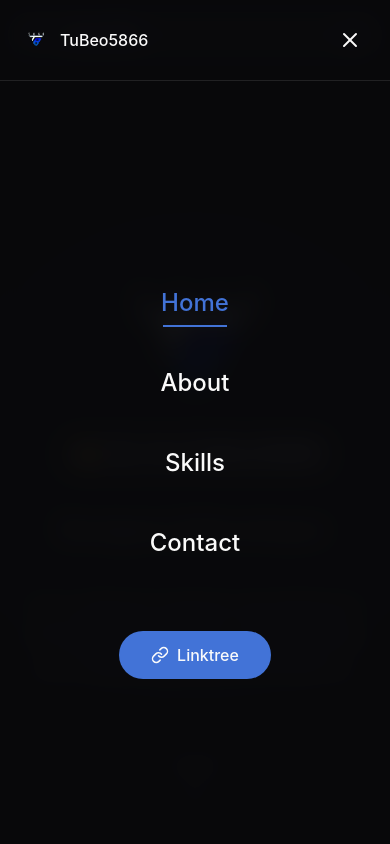
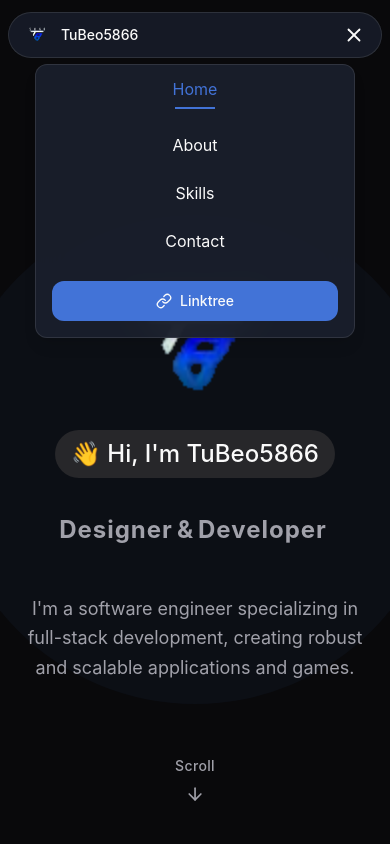
Before and after one commit to TuBeo5866/p-195704, a React (Vite) app: page / in a window 390 px wide. Both pictures are taken after a click on the button "Open menu". Shown: the top 844 px of the page. Built offline with nearby package versions, Linux system fonts and the light colour scheme.

Commit message:
Refactor: Implement navigation menu

```diff
--- a/src/components/Header.tsx
+++ b/src/components/Header.tsx
@@ -1,4 +1,3 @@
-
 import React, { useState, useEffect } from 'react';
 import { cn } from '@/lib/utils';
 import { Menu, X, Link } from 'lucide-react';
@@ -17,14 +16,12 @@ const Header: React.FC = () => {
 
   useEffect(() => {
     const handleScroll = () => {
-      // Only update state when crossing the threshold
       const shouldBeScrolled = window.scrollY > 20;
       if (isScrolled !== shouldBeScrolled) {
         setIsScrolled(shouldBeScrolled);
       }
 
-      // Less frequent section detection
-      if (window.scrollY % 5 === 0) { // Only check every 5px of scroll
+      if (window.scrollY % 5 === 0) {
         const sections = document.querySelectorAll('section[id]');
         const scrollPosition = window.pageYOffset + 300;
 
@@ -50,7 +47,6 @@ const Header: React.FC = () => {
 
   const toggleMenu = () => {
     setIsMenuOpen(!isMenuOpen);
-    document.body.style.overflow = isMenuOpen ? 'auto' : 'hidden';
   };
 
   const handleMenuItemClick = (href: string) => {
@@ -88,7 +84,6 @@ const Header: React.FC = () => {
             <span className="text-sm font-medium">TuBeo5866</span>
           </a>
 
-          {/* Centered Navigation */}
           <nav className="hidden md:flex flex-1 justify-center">
             <div className="flex space-x-3 items-center">
               {menuItems.map((item) => (
@@ -116,7 +111,6 @@ const Header: React.FC = () => {
             </div>
           </nav>
 
-          {/* Linktree Button */}
           <div className="hidden md:block">
             <a
               href="https://linktr.ee/tubeo5866"
@@ -139,75 +133,43 @@ const Header: React.FC = () => {
         </div>
       </div>
 
-      {/* Improved Mobile Menu */}
       {isMenuOpen && (
-        <div
-          className="fixed inset-0 bg-background/95 backdrop-blur-md flex flex-col md:hidden z-50"
-        >
-          <div className="flex justify-between items-center p-5 border-b border-white/10">
-            <a
-              href="#home"
-              className="hover:opacity-80 transition-opacity flex items-center gap-2"
-              onClick={(e) => {
-                e.preventDefault();
-                handleMenuItemClick('#home');
-              }}
-            >
-              <img
-                src="/lovable-uploads/95074087-2854-4712-8cd7-00d21e8268fd.png"
-                alt="Logo"
-                className="h-8 w-auto"
-              />
-              <span className="font-medium">TuBeo5866</span>
-            </a>
-
-            <button
-              className="text-foreground p-2 rounded-full hover:bg-white/10 focus:outline-none"
-              onClick={toggleMenu}
-              aria-label="Close menu"
-            >
-              <X size={24} />
-            </button>
-          </div>
-
-          <nav className="flex flex-col items-center justify-center flex-1 p-5">
-            <div className="flex flex-col items-center gap-8 py-8 w-full">
+        <div className="absolute top-16 left-0 right-0 px-4 md:hidden z-50">
+          <div className="bg-[#1A1F2C]/95 backdrop-blur-lg border border-white/10 rounded-xl shadow-lg overflow-hidden mx-auto max-w-xs">
+            <div className="flex flex-col">
               {menuItems.map((item, index) => (
                 <a
                   key={item.label}
                   href={item.href}
                   className={cn(
-                    'text-2xl font-medium transition-all duration-300 hover:text-primary relative py-2 px-4 w-full text-center',
+                    'px-5 py-3 text-center transition-colors hover:bg-white/5',
                     activeSection === item.href.slice(1) ? 'text-primary' : 'text-foreground'
                   )}
-                  style={{ transitionDelay: `${index * 50}ms` }}
                   onClick={(e) => {
                     e.preventDefault();
                     handleMenuItemClick(item.href);
                   }}
                 >
                   {item.label}
-                  <span
-                    className={cn(
-                      'absolute bottom-0 left-1/2 w-16 -translate-x-1/2 h-[2px] transition-all duration-300 transform',
-                      activeSection === item.href.slice(1) ? 'bg-primary scale-x-100' : 'bg-muted-foreground/30 scale-x-0'
+                  {activeSection === item.href.slice(1) && (
+                    <div className="w-10 h-0.5 bg-primary mx-auto mt-1.5" />
                   )}
-                  />
                 </a>
               ))}
-            </div>
 
-            {/* Mobile Linktree Button */}
+              <div className="p-4">
                 <a
                   href="https://linktr.ee/tubeo5866"
                   target="_blank"
                   rel="noopener noreferrer"
-              className="mt-8 inline-flex items-center justify-center gap-2 bg-primary hover:bg-primary/90 text-primary-foreground transition-colors duration-200 rounded-full px-8 py-3 text-base font-medium"
+                  className="flex items-center justify-center gap-2 bg-primary hover:bg-primary/90 text-primary-foreground transition-colors duration-200 rounded-lg w-full py-2.5 text-sm font-medium"
                 >
-              <Link size={18} />
+                  <Link size={16} />
                   Linktree
                 </a>
-          </nav>
+              </div>
+            </div>
+          </div>
         </div>
       )}
     </header>
```
Lines whose indentation alone changed are shown as unchanged.
